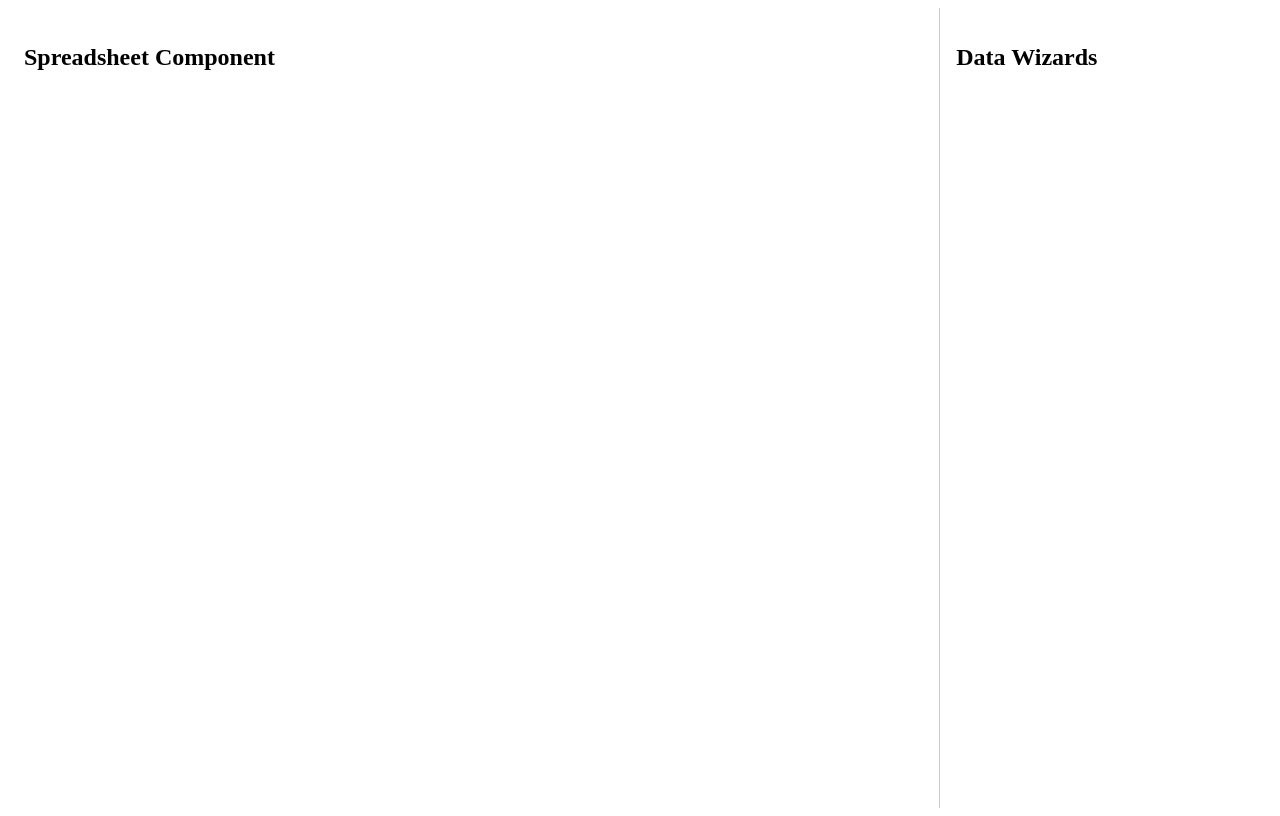
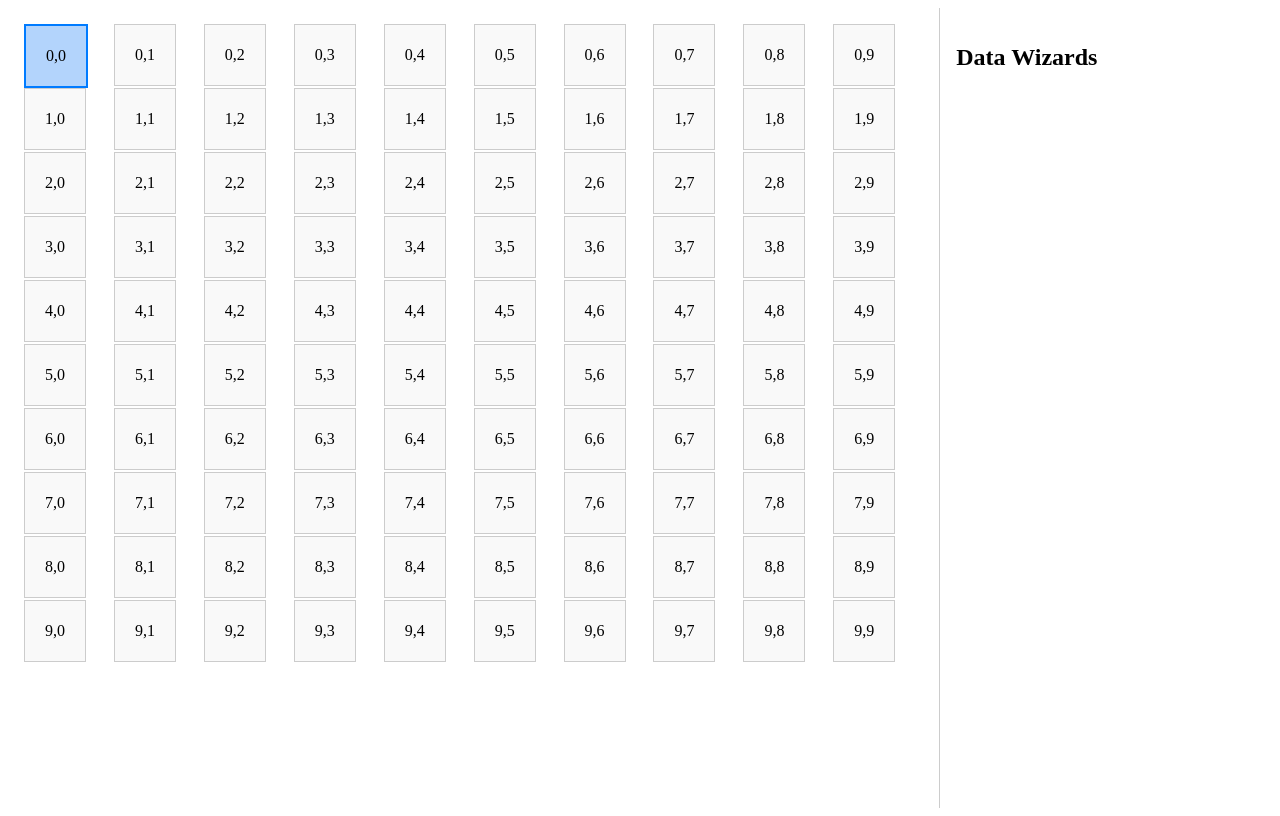
Before and after one commit to BenKalegin/xyt, a React (Vite) app: page / in a window 1280 px wide. Built offline with nearby package versions, Linux system fonts and the light colour scheme.

Commit message:
cell matrix

```diff
--- /dev/null
+++ b/src/components/Spreadsheet.css
@@ -0,0 +1,46 @@
+.spreadsheet-grid {
+    display: flex;
+    flex-direction: column;
+    gap: 2px;
+    outline: none;
+}
+
+.spreadsheet-row {
+    display: flex;
+}
+
+.cell {
+    border: 1px solid #ccc;
+    width: 40px;
+    height: 40px;
+    display: flex;
+    align-items: center;
+    justify-content: center;
+    background-color: #f9f9f9;
+}
+
+.cell.selected {
+    background-color: #b3d9ff;
+    border: 2px solid #007bff;
+}
+
+.spreadsheet-grid {
+    display: grid;
+    grid-template-rows: repeat(10, 1fr);
+    grid-template-columns: repeat(10, 1fr);
+    gap: 0;
+}
+
+.row {
+    display: contents;
+}
+
+.cell {
+    border: 1px solid #ccc;
+    padding: 10px;
+    text-align: center;
+}
+
+.cell.selected {
+    background-color: #b3d4fc;
+}
--- a/src/components/Spreadsheet.tsx
+++ b/src/components/Spreadsheet.tsx
@@ -1,12 +1,58 @@
-import React from 'react';
+import React, { useState } from 'react';
+import './Spreadsheet.css';
+
+const ROWS = 10;
+const COLS = 10;
 
 const Spreadsheet: React.FC = () => {
-  return (
-    <div>
-      <h2>Spreadsheet Component</h2>
-      {/* Add spreadsheet-like table implementation here */}
-    </div>
-  );
+    const [selectedCell, setSelectedCell] = useState({ row: 0, col: 0 });
+
+    const handleKeyDown = (e: React.KeyboardEvent<HTMLDivElement>) => {
+        e.preventDefault();
+        setSelectedCell((prev) => {
+            let { row, col } = prev;
+            switch (e.key) {
+                case 'ArrowUp':
+                    row = Math.max(row - 1, 0);
+                    break;
+                case 'ArrowDown':
+                    row = Math.min(row + 1, ROWS - 1);
+                    break;
+                case 'ArrowLeft':
+                    col = Math.max(col - 1, 0);
+                    break;
+                case 'ArrowRight':
+                    col = Math.min(col + 1, COLS - 1);
+                    break;
+            }
+            return { row, col };
+        });
+    };
+
+    return (
+        <div
+            className="spreadsheet-grid"
+            tabIndex={0}
+            onKeyDown={handleKeyDown}
+        >
+            {Array.from({ length: ROWS }).map((_, row) => (
+                <div className="row" key={row}>
+                    {Array.from({ length: COLS }).map((_, col) => (
+                        <div
+                            key={col}
+                            className={`cell ${
+                                selectedCell.row === row && selectedCell.col === col
+                                    ? 'selected'
+                                    : ''
+                            }`}
+                        >
+                            {row},{col}
+                        </div>
+                    ))}
+                </div>
+            ))}
+        </div>
+    );
 };
 
 export default Spreadsheet;
```
